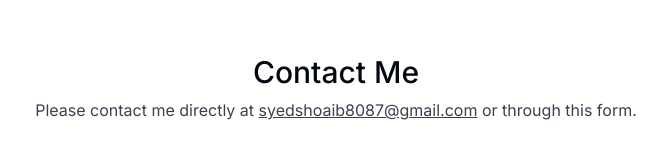
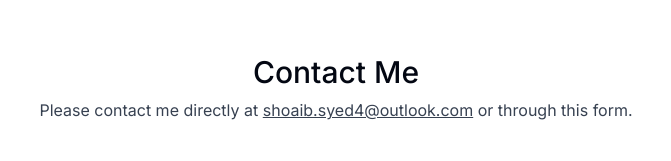
Before and after one commit to itsdevsyed/Syed_PortfolioHub, a Next.js app: page / in a window 1280 px wide. Shown: the part 3964-4125 px from the top of the page, without its empty margins (304-975 px from the left). Built offline with nearby package versions, Linux system fonts and the light colour scheme; no server answers.

Commit message:
added Email utiols for mail for  contact

```diff
--- a/components/contact.tsx
+++ b/components/contact.tsx
@@ -39,7 +39,7 @@ export default function Contact() {
       <p className="-mt-6 text-gray-700 dark:text-white/80">
         Please contact me directly at{" "}
         <a className="underline" href="mailto:syedshoaib8087@gmail.com">
-          syedshoaib8087@gmail.com
+          shoaib.syed4@outlook.com
         </a>{" "}
         or through this form.
       </p>
```
Also changed, not shown: 1 other file (tests, documents, lock files or other folders).
